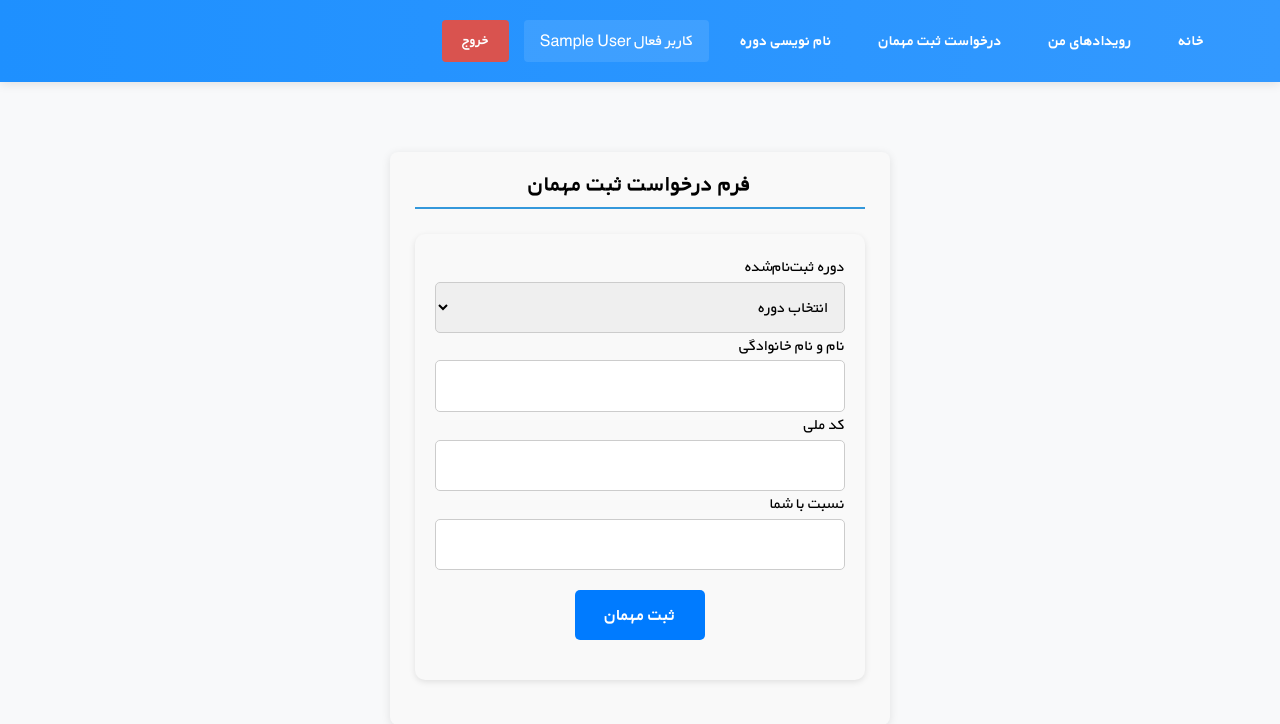
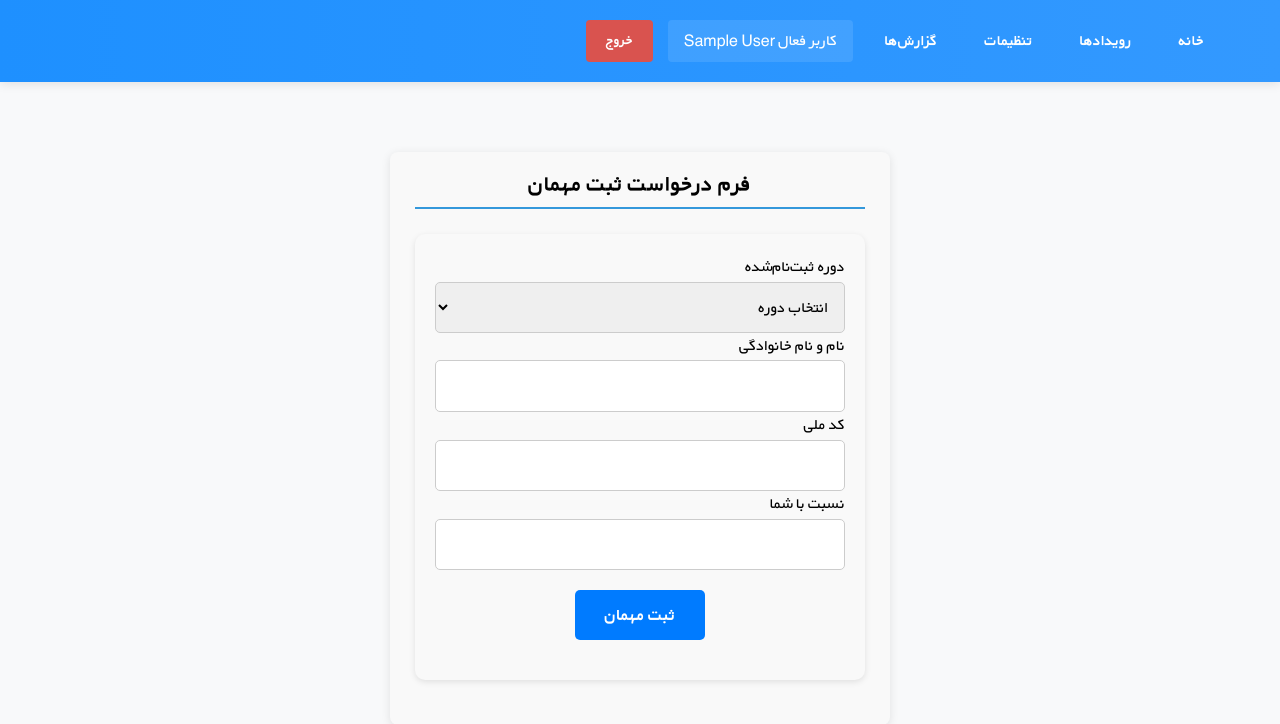
Before and after one commit to jacob6209/event_project, a Django app: page /registration/guest/ in a window 1280 px wide. Shown: the top 724 px of the page. Run offline with Django 5.2, Linux system fonts and the light colour scheme; a user stored in the database is signed in; tables that the repository leaves empty hold one stand-in row (values such as "Sample post"); some libraries are stand-ins or nearby versions.

Commit message:
add stuff menu to _base.html

```diff
--- a/static/css/style.css
+++ b/static/css/style.css
@@ -753,3 +753,4 @@ td {
 .is-invalid {
     border-color: red;
 }
+/* header Submenue */
--- a/templates/_base.html
+++ b/templates/_base.html
@@ -20,9 +20,17 @@
         <nav>
             <ul>
                 <li><a href="{% url 'index' %}"> <i class="fa-solid fa-house"></i>خانه</a></li>
-                <li><a href="{% url 'my_events' %}">رویدادهای من</a></li>
-                <li><a href="{% url 'registration_guest' %}">درخواست ثبت مهمان</a></li>
-                <li><a href="{% url 'reregistration' %}">نام نویسی دوره</a></li>
+                {% if user.is_staff %}
+                        <li><a href="">رویدادها</a></li>
+                        <li><a href="">تنظیمات</a></li>
+                        <li><a href="">گزارش‌ها </a> </li>
+                {% elif user.is_authenticated%}
+                        <li><a href="{% url 'my_events' %}">رویدادهای من</a></li>
+                        <li><a href="{% url 'registration_guest' %}">درخواست ثبت مهمان</a></li>
+                        <li><a href="{% url 'reregistration' %}">نام نویسی دوره</a></li>
+                        <!-- STAFF MENU -->
+                {% endif %}
+
                 {% if user.is_authenticated %}
                     <li><a href="#" class="user-info">
                         کاربر فعال
```
